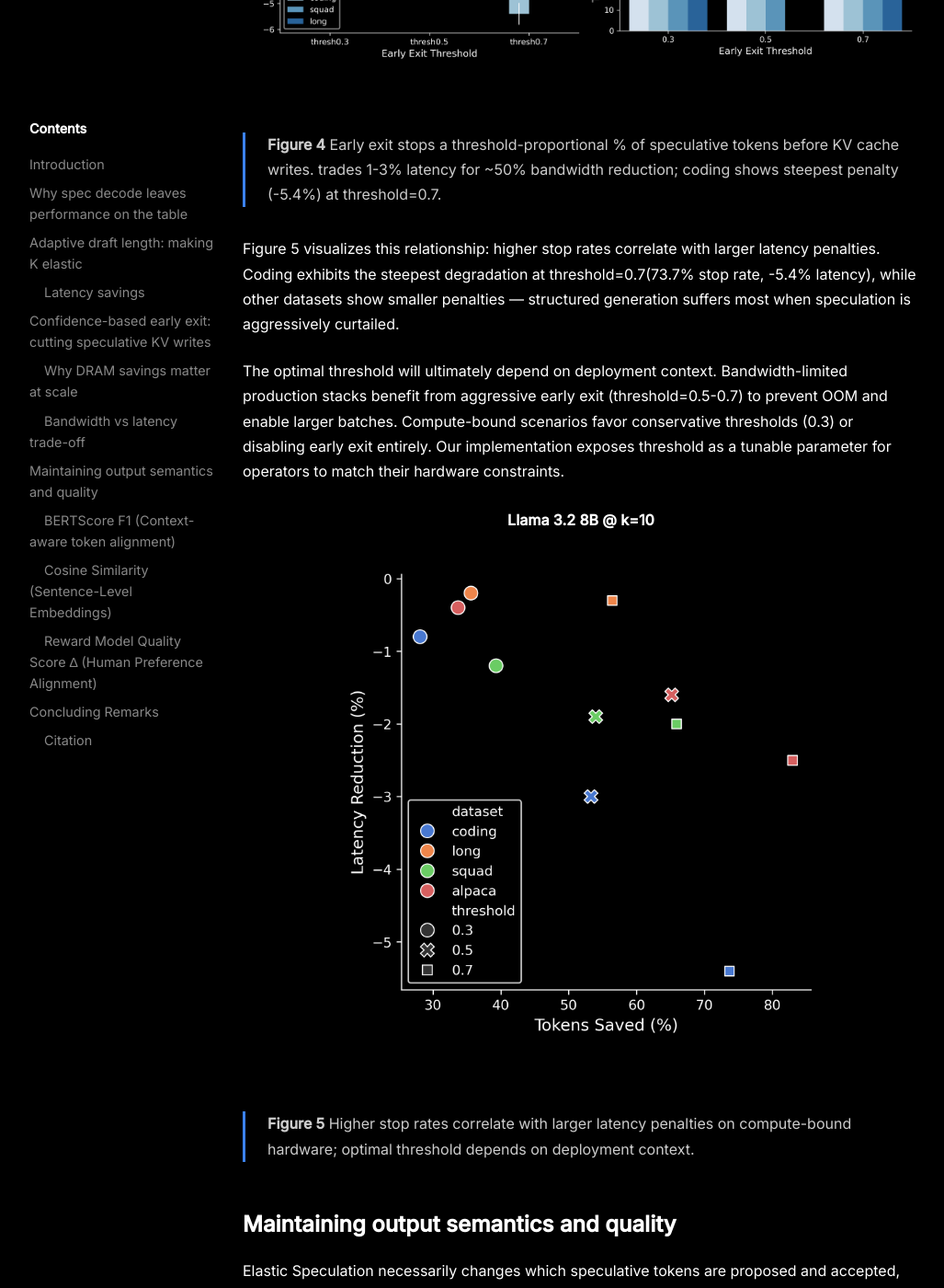
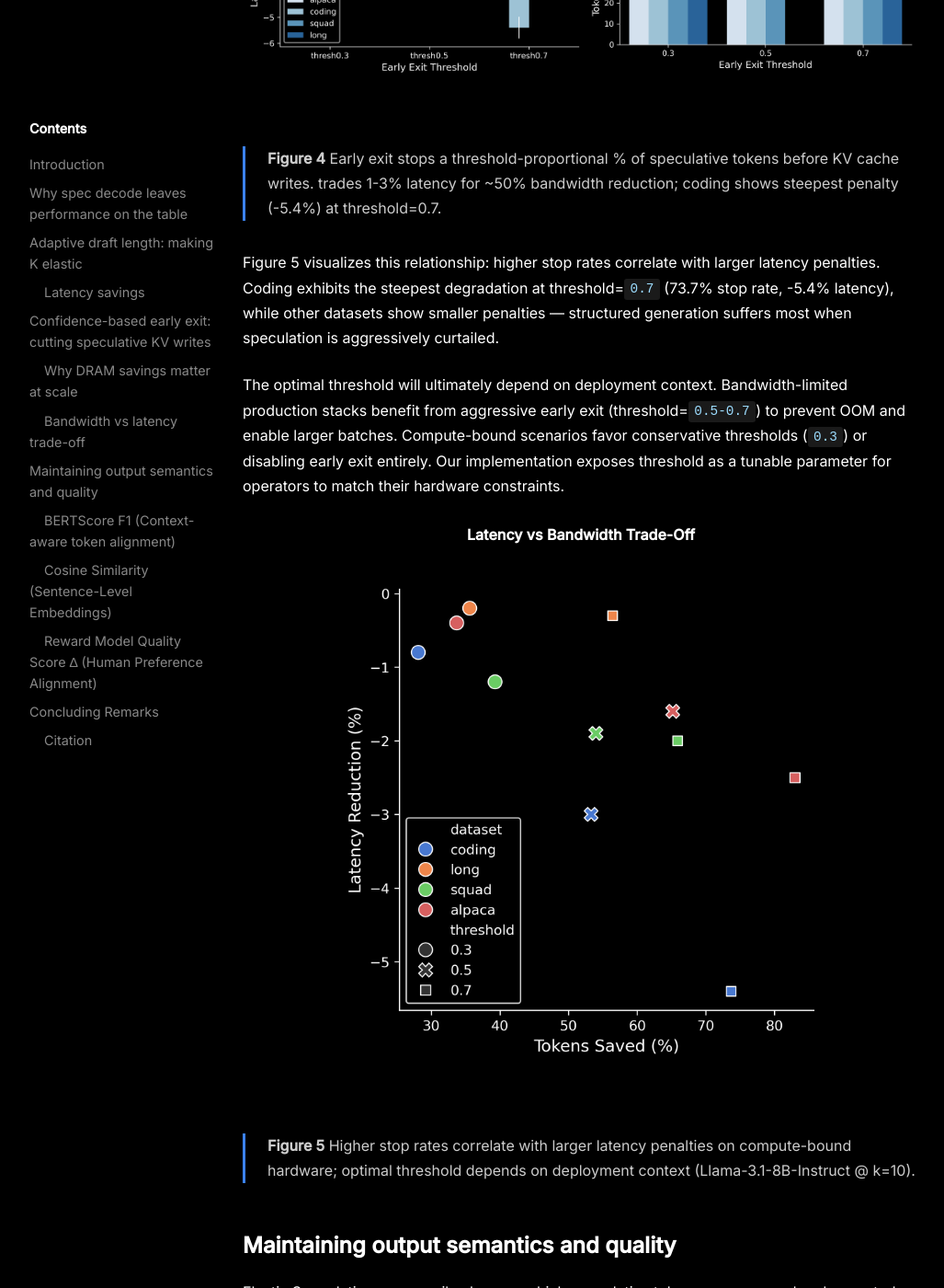
Before and after one commit to IluvatarLabs/iluvatarlabs.github.io, a Jekyll site: the page built from _posts/2025-11-11-elastic-speculation.md, in a window 1280 px wide and 1400 px high, scrolled down 7967 px. Shown: the whole window at 92% size, without its empty margins (8-1035 px from the left). Built offline with Jekyll 4.4.1, drawn with Linux system fonts in a browser that asks for light colours; some of the changed text lies outside the part shown.

Commit message:
formatting tweaks and revised tl;dr

```diff
--- a/_posts/2025-11-11-elastic-speculation.md
+++ b/_posts/2025-11-11-elastic-speculation.md
@@ -6,6 +6,10 @@
 math: true
 excerpt: "Elastic speculation delivers 30–50% lower latency and up to ~50% fewer speculative KV writes in our experiments, while preserving output quality."
 ---
+
+> **The TL;DR:** Elastic speculation speeds up inference while maintaining output quality, resulting in more responsive models and a reduction compute costs.
+>
+> Specifically, adaptive draft length delivers **20-50% latency reduction** over fixed-length speculation. Confidence-based early exit **cuts speculative KV writes by ~50% at a 1-3% latency cost**. Both methods **preserve semantic quality** at multiple scales (BERTScore >0.9, cosine similarity >0.95, equivalent reward model scoring).
 
 ## Introduction
 
@@ -58,16 +62,16 @@
 
 - `Alpaca` - Instruction-following tasks spanning creative writing, QA, and general task completion. Representative of typical chat assistant workloads.
 - `SQuAD` - Reading comprehension requiring extractive answers. Short, factual outputs with high determinism ideal for testing speculation on low-entropy tasks.
-- `Long` - Document summarization, essays, and narratives requiring 256+ tokens. Stresses sustained speculation quality over extended generations.
-- `Coding` - Code completion, bug fixing, and algorithm implementation. Highly structured outputs with strict syntactic constraints test adaptive tuning limits.
+- `CNN DailyMail` (aka long) - Document summarization, essays, and narratives requiring 256+ tokens. Stresses sustained speculation quality over extended generations.
+- `BigCodeBench` (aka coding) - Code completion, bug fixing, and algorithm implementation. Highly structured outputs with strict syntactic constraints test adaptive tuning limits.
 
 Across workloads ranging from short bursts (`12 requests x 64 tokens`) to long-form generation (`36 x 256`), adaptive draft length cuts latency substantially. Figure 2 breaks down these gains at draft length `d=10` across the four datasets. The short-context benchmarks - Alpaca, SQuAD, and Coding - deliver consistent **35–45%** speedups under both greedy (`temp=0`) and stochastic sampling decoding (`temp=0.7`, not shown). For the long-form dataset, while adaptive still provides sizeable gains, the savings drop to **~16–30%**.
 
 Why the gap? Speculative decoding fundamentally relies on the draft model tracking the target model's distribution. As sequences grow longer, this alignment degrades. Our long-form benchmark averages 487 tokens per output (vs 128–256 for other datasets). The longer the context, the more cumulative errors compound, and acceptance rates fall accordingly[^seqlen].
 
-| | **Llama 3.1 8B @ k=10** | |
+| | **Latency** | |
 |:---:|:---:|:---:|
-| | ![Figure 2](/assets/images/elastic-speculation/latency_adaptive_d10.png) | |
+| ![Spacer](/assets/images/elastic-speculation/spacer.png) | ![Figure 2](/assets/images/elastic-speculation/latency_adaptive_d10.png) | ![Spacer](/assets/images/elastic-speculation/spacer.png) |
 
 > **Figure 2** Adaptive draft length (d=10) achieves 35-55% latency reduction across datasets with Llama-3.1-8B-Instruct.
 
@@ -104,13 +108,13 @@
 
 Early exit functions as a **bandwidth control knob**: terminate low-confidence  speculations before writing full draft sequences to KV cache, trading local  compute overhead for reduced memory pressure.
 
-This matters because KV cache dominates production inference. At scale (large  batches, long contexts), the decode phase is memory-bandwidth bound: research  shows KV cache accounts for up to 73% of total memory in LLaMA-7B at batch=32[^sheng], and over 50% of attention kernel cycles stall on data access  delays[^memorygap]. Techniques that reduce KV cache bandwidth  show 1.5-3.7× latency improvements in production (RocketKV, SQuat, Async KV  prefetch).
+This matters because KV cache dominates production inference. At scale (large  batches, long contexts), the decode phase is memory-bandwidth bound: research shows KV cache accounts for up to 73% of total memory in `LLaMA-7B` at `batch=32`[^sheng], and over 50% of attention kernel cycles stall on data access delays[^memorygap]. Techniques that reduce KV cache bandwidth show 1.5-3.7× latency improvements in production (RocketKV, SQuat, Async KV  prefetch).
 
-Our early exit mechanism cuts DRAM writes by stopping speculation when confidence  drops below threshold—fewer draft tokens generated means fewer KV cache entries  written. In bandwidth-limited stacks (large models, long contexts, multi-tenant  serving), this enables higher batch throughput and prevents OOM conditions. The  1-5% per-request latency cost translates to net system-level gains when memory  bandwidth, not compute, is the bottleneck.
+Our early exit mechanism cuts DRAM writes by stopping speculation when confidence drops below threshold—fewer draft tokens generated means fewer KV cache entries written. In bandwidth-limited stacks (large models, long contexts, multi-tenant serving), this enables higher batch throughput and prevents OOM conditions. The 1-5% per-request latency cost translates to net system-level gains when memory bandwidth, not compute, is the bottleneck.
 
 ### Bandwidth vs latency trade-off
 
-Figure 4 shows the bandwidth-latency trade-off across thresholds 0.3, 0.5, and 0.7. At threshold=0.5, early exit stops 50-65% of speculative tokens before KV cache writes, translating to roughly 50% fewer DRAM write operations in our NCU profiles. The cost: 1-3% higher end-to-end latency compared to no early exit.
+Figure 4 shows the bandwidth-latency trade-off across thresholds `0.3`, `0.5`, and `0.7`. At `threshold=0.5`, early exit stops 50-65% of speculative tokens before KV cache writes, translating to roughly 50% fewer DRAM write operations in our NCU profiles. The cost: 1-3% higher end-to-end latency compared to no early exit.
 
 This latency penalty emerges from the mechanics of speculation. When early exit terminates a draft sequence, fewer tokens are available for verification. Lower acceptance per round means more speculation rounds to generate the same output — and each additional round invokes the target model. On our compute-bound test hardware, this overhead dominates. But production deployments are bandwidth-bound at scale[^sheng], where 50% DRAM savings enables higher batch throughput. The mechanism is the same — and production regimes are precisely where bandwidth constraints bite.
 
@@ -120,15 +124,15 @@
 
 > **Figure 4** Early exit stops a threshold-proportional % of speculative tokens before KV cache writes.  trades 1-3% latency for ~50% bandwidth reduction; coding shows steepest penalty (-5.4%) at threshold=0.7.
 
-Figure 5 visualizes this relationship: higher stop rates correlate with larger latency penalties. Coding exhibits the steepest degradation at threshold=0.7(73.7% stop rate, -5.4% latency), while other datasets show smaller penalties — structured generation suffers most when speculation is aggressively curtailed.
+Figure 5 visualizes this relationship: higher stop rates correlate with larger latency penalties. Coding exhibits the steepest degradation at threshold=`0.7` (73.7% stop rate, -5.4% latency), while other datasets show smaller penalties — structured generation suffers most when speculation is aggressively curtailed.
 
-The optimal threshold will ultimately depend on deployment context. Bandwidth-limited production stacks benefit from aggressive early exit (threshold=0.5-0.7) to prevent OOM and enable larger batches. Compute-bound scenarios favor conservative thresholds (0.3) or disabling early exit entirely. Our implementation exposes threshold as a tunable parameter for operators to match their hardware constraints.
+The optimal threshold will ultimately depend on deployment context. Bandwidth-limited production stacks benefit from aggressive early exit (threshold=`0.5-0.7`) to prevent OOM and enable larger batches. Compute-bound scenarios favor conservative thresholds (`0.3`) or disabling early exit entirely. Our implementation exposes threshold as a tunable parameter for operators to match their hardware constraints.
 
-| | **Llama 3.2 8B @ k=10** | |
+| | **Latency vs Bandwidth Trade-Off** | |
 |:---:|:---:|:---:|
 | ![Spacer](/assets/images/elastic-speculation/spacer.png) | ![Figure 5](/assets/images/elastic-speculation/lat_tok_scatter.png) | ![Spacer](/assets/images/elastic-speculation/spacer.png) |
 
-> **Figure 5** Higher stop rates correlate with larger latency penalties on compute-bound hardware; optimal threshold depends on deployment context.
+> **Figure 5** Higher stop rates correlate with larger latency penalties on compute-bound hardware; optimal threshold depends on deployment context (Llama-3.1-8B-Instruct @ k=10).
 
 ## Maintaining output semantics and quality
 
@@ -137,9 +141,9 @@
 To quantify this difference, we systematically evaluated the exact outputs from adaptive draft length and early exit on (elastic speculation) against standard speculative decoding (fixed-length k). We also compared both against vLLM's no-spec target model only to understand the relative semantic similarity and to ensure elastic speculation keeps our outputs in the same **semantic regime**.
 
 Specifically, we evaluated the outputs under the following three criteria:
-- BERTScore F1 (token-level semantic similarity)
-- cosine similarity (sentence-level via Sentence-BERT similarity)
-- and a reward model quality score (human preference alignment)
+- `BERTScore F1` (token-level semantic similarity)
+- `cosine similarity` (sentence-level via Sentence-BERT similarity)
+- and a `reward model quality score` (human preference alignment)
 
 ### BERTScore F1 (Context-aware token alignment)
 
@@ -205,7 +209,7 @@
 
 To understand what "acceptable drift" looks like, we measured how much baseline speculation diverges from no-speculation runs. This gives us a reference: if speculation itself introduces some semantic variance, elastic variants should stay within that same range. They do — elastic spec vs. no-spec shows comparable deltas to baseline spec vs. no-spec (*not shown*). Our optimizations don't add drift beyond what standard speculation already introduces. Finally, the 3B model replicates these findings across all metrics and conditions (not shown).
 
-Note that the results shown use temperature=0.0. At temperature=0.7, scores drop for both baseline and elastic variants to similar degrees (*not shown*) — that's just the nature of making using sampling based generation. Your outputs get a little _spicy_ but elastic is no worse than baseline speculation.
+Note that the results shown use temperature=`0.0`. At temperature=`0.7`, scores drop for both baseline and elastic variants to similar degrees (*not shown*) — that's just the nature of making using sampling based generation. Your outputs get a little _spicy_ but elastic is no worse than baseline speculation.
 
 ## Concluding Remarks
 
@@ -235,7 +239,7 @@
 
 [^sbert]: Reimers, N., & Gurevych, I. (2019). "Sentence-BERT: Sentence Embeddings using Siamese BERT-Networks". *Proceedings of the 2019 Conference on Empirical Methods in Natural Language Processing (EMNLP-IJCNLP)*, 3982-3992. arXiv:1908.10084
 
-[^rewardmodel]: OpenAssistant/reward-model-deberta-v3-large-v2. Available at [https://huggingface.co/OpenAssistant/reward-model-deberta-v3-large-v2](https://huggingface.co/OpenAssistant/reward-model-deberta-v3-large-v2)
+[^rewardmodel]: OpenAssistant/reward-model-deberta-v3-large-v2. Available at [https://huggingface.co/OpenAssistant/reward-model-deberta-v3-large-v2](https://huggingface.co/OpenAssistant/reward-model-deberta-v3-large-v2).
 
 [^chen]: Chen, C., Borgeaud, S., Irving, G., Lespiau, J.-B., Sifre, L., & Jumper, J. (2023). "Accelerating Large Language Model Decoding with Speculative Sampling". arXiv:2302.01318
 
```
Also changed, not shown: other parts of _posts/2025-11-11-elastic-speculation.md (+6 -6 lines).
